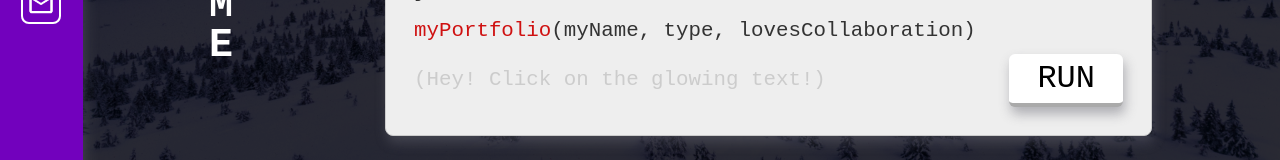
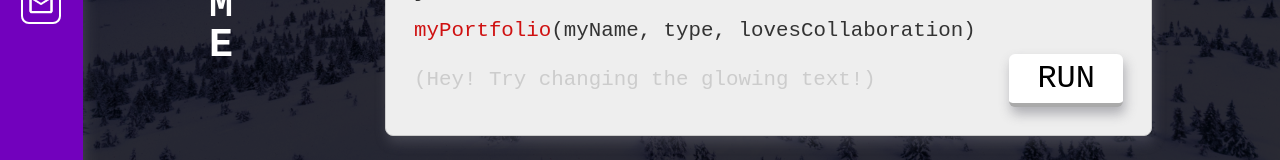
Before and after one commit to keithryanorourke/portfolio, a React (Create React App) app: page / in a window 1280 px wide. Shown: the part 480-640 px from the top of the page. Built offline with nearby package versions, Linux system fonts and the light colour scheme.

Commit message:
Changed hint text

```diff
--- a/src/Pages/HomePage/HomePage.js
+++ b/src/Pages/HomePage/HomePage.js
@@ -129,7 +129,7 @@ const HomePage = () => {
             </div>
             <span className="about__code"><span className="about__function">myPortfolio</span>(myName, type, lovesCollaboration)</span>
             <div className="about__button-container">
-              <p className="about__hint">(Hey! Click on the glowing text!)</p>
+              <p className="about__hint">(Hey! Try changing the glowing text!)</p>
               <button className="about__submit">RUN</button>
             </div>
           </form>
--- a/src/Pages/HomePage/HomePage.scss
+++ b/src/Pages/HomePage/HomePage.scss
@@ -103,6 +103,7 @@
 
   &__hint {
     color: #ccc;
+    padding-right: .5rem;
     margin: 0;
     line-height: 100%;
     transition: transform, color, 0.1s;
@@ -112,7 +113,7 @@
     font-family: inherit;
     font-size: 1.5rem;
     align-self: flex-end;
-    padding: 0.375rem 1.75rem;
+    padding: 0.375rem .75rem;
     background-color: #fff;
     border: none;
     border-bottom: 4px solid #aaa;
@@ -125,6 +126,7 @@
       transform: scale(1.15) translate(-7%, -5%);
     }
     @include tablet {
+      padding: 0.375rem 1.75rem;
       font-size: 1.75rem;
     }
     @include desktop {
```
